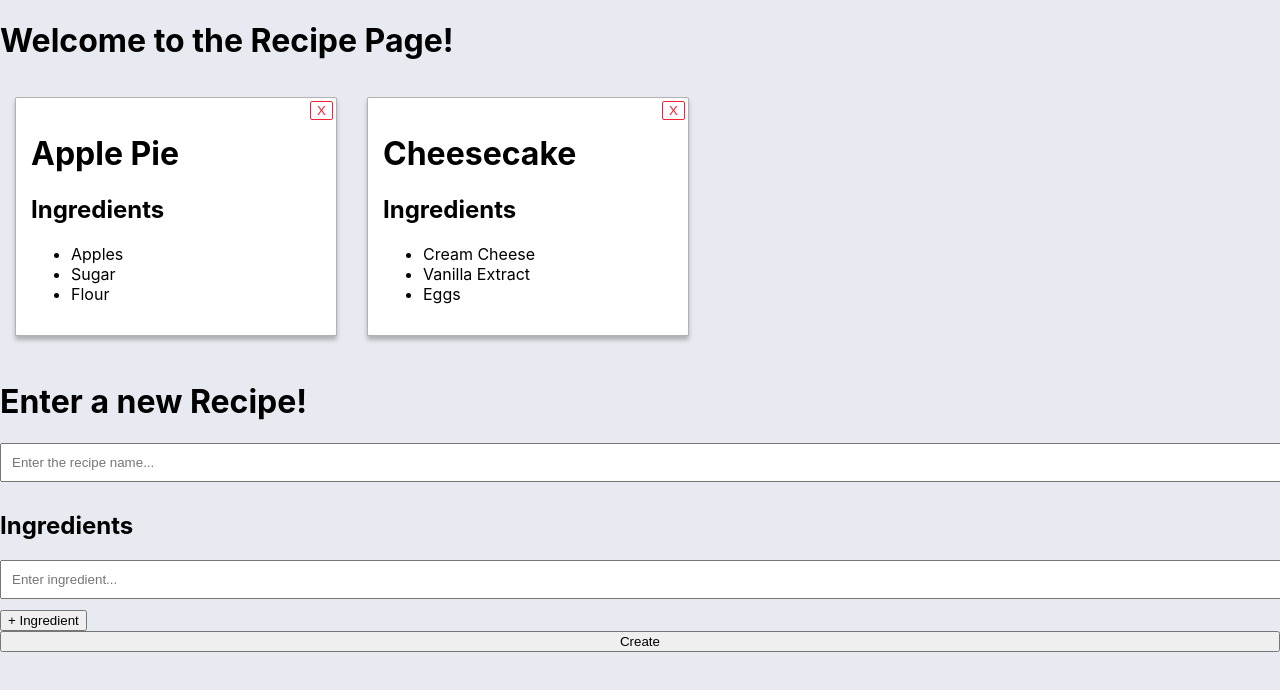
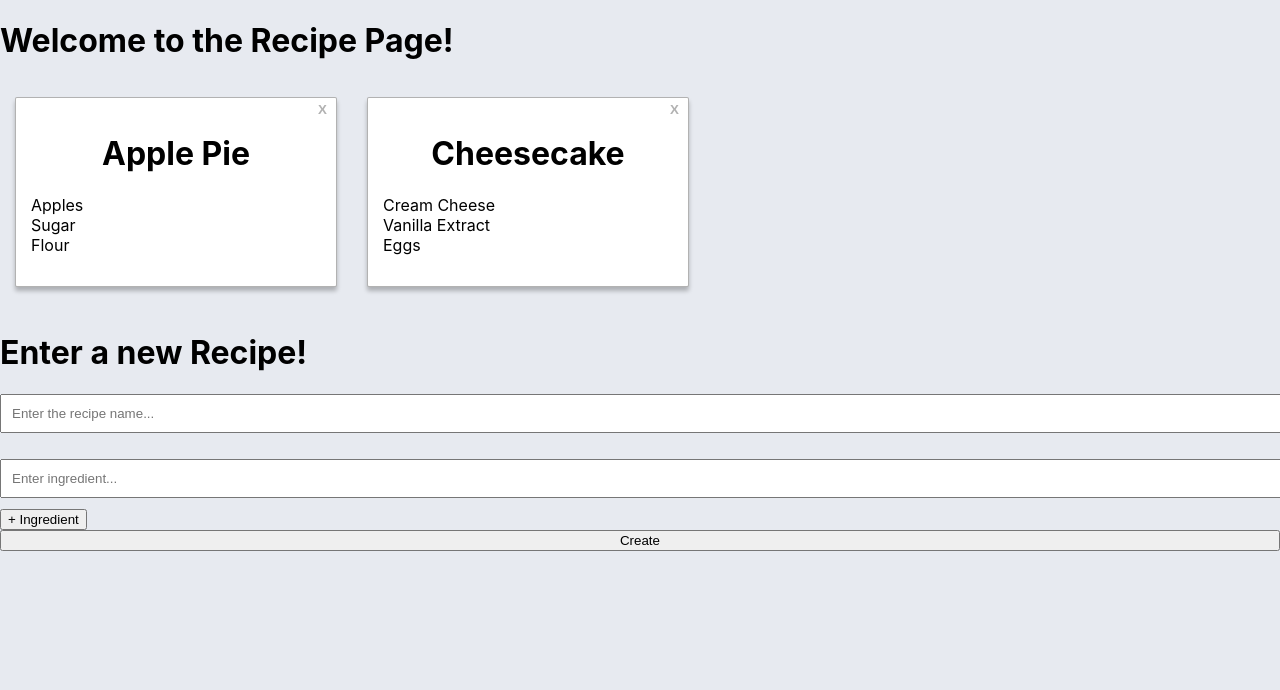
Before and after one commit to atranchida/recipe-book, a React (Create React App) app: page / in a window 1280 px wide. Shown: the top 690 px of the page. Built offline with nearby package versions, Linux system fonts and the light colour scheme.

Commit message:
gets delete working, adds some styling

```diff
--- a/src/components/IngredientList.tsx
+++ b/src/components/IngredientList.tsx
@@ -9,7 +9,6 @@
 const IngredientList = ({ ingredients }: Props) => {
     return (
         <div>
-            <h2>Ingredients</h2>
             <ul>
                 {ingredients.map(ingredient => (
                     <IngredientListItem
--- a/src/components/RecipeCard.tsx
+++ b/src/components/RecipeCard.tsx
@@ -5,11 +5,12 @@
 
 interface Props {
     recipe: Recipe;
+    onDelete: (name: string) => void
 }
 
-function RecipeCard({ recipe }: Props) {
+function RecipeCard({ recipe, onDelete }: Props) {
     return (<div className={styles.RecipeCard}>
-        <button className={styles.DeleteButton}>X</button>
+        <button className={styles.DeleteButton} onClick={() => onDelete(recipe.name)}>X</button>
         <div className={styles.CardContents}>
             <h1>{recipe.name}</h1>
             <IngredientList ingredients={recipe.ingredients} />
--- a/src/components/RecipeForm.tsx
+++ b/src/components/RecipeForm.tsx
@@ -13,7 +13,7 @@
     onCreate: (recipe: string, ingredients: Ingredient[]) => void;
 }
 
-function RecipeForm({onAddIngredient, onCreate, onIngredientChange, onRecipeChange, ...props}: Props) {
+function RecipeForm({ onAddIngredient, onCreate, onIngredientChange, onRecipeChange, ...props }: Props) {
     const [recipes, setRecipes] = useState<Array<Recipe>>([]);
     const [recipeValue, setRecipeValue] = useState("");
     const [ingredients, setIngredients] = useState<Array<Ingredient>>([]);
@@ -61,6 +61,11 @@
         setIngredients([]);
     };
 
+    const handleDeleteRecipe = (name: string) => {
+        const newRecipeList = recipes.filter(recipe => recipe.name !== name);
+        setRecipes(newRecipeList);
+    };
+
     useEffect(() => {
         const recipesObj: Array<Recipe> = RecipeJSON;
         setRecipes(recipesObj);
@@ -68,7 +73,10 @@
 
     return (
         <div>
-            <RecipeList recipes={recipes} />
+            <RecipeList
+                recipes={recipes}
+                onDelete={handleDeleteRecipe}
+            />
 
             <form data-testid="recipe-form" className={styles.RecipeForm} onSubmit={handleCreateRecipe} {...props}>
                 <h1>Enter a new Recipe!</h1>
--- a/src/components/RecipeList.tsx
+++ b/src/components/RecipeList.tsx
@@ -5,9 +5,10 @@
 
 interface Props {
     recipes: Recipe[];
+    onDelete: (name: string) => void
 }
 
-const RecipeList = ({ recipes }: Props) => {
+const RecipeList = ({ recipes, onDelete }: Props) => {
     return (
         <div data-testid="recipeList" className = {styles.RecipeList}>
             {recipes.map(recipe => (
@@ -17,6 +18,7 @@
                         name: recipe.name,
                         ingredients: recipe.ingredients
                     }}
+                   onDelete = {onDelete}
                 />
             ))}
         </div>
--- a/src/css/RecipeList.module.css
+++ b/src/css/RecipeList.module.css
@@ -14,16 +14,28 @@
     min-width: 200px;
 }
 
+.RecipeCard h1 {
+    text-align: center;
+}
+
+.RecipeCard ul {
+    list-style: none;
+    padding: 0;
+}
+
 .DeleteButton {
+    color: #b2b2b2;
+    font-weight: bold;
     margin: 3px;
     float: right;
     background-color: transparent;
-    border: 1px solid #f42338;
-    color: #f42338;
+    border: 0;
     border-radius: 2px;
+    transition: .2s color linear;
 }
 
 .DeleteButton:hover {
+    color: #DF5433;
     cursor: pointer;
 }
 
```
